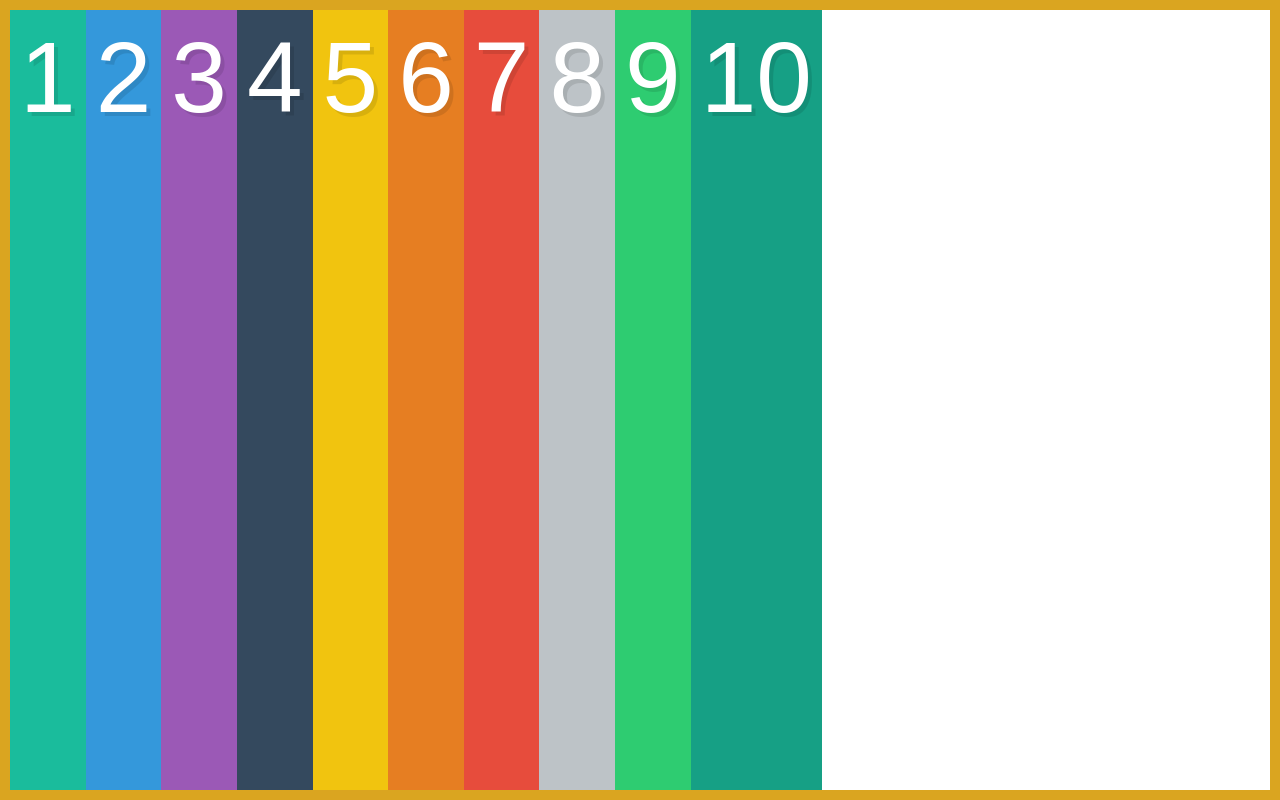
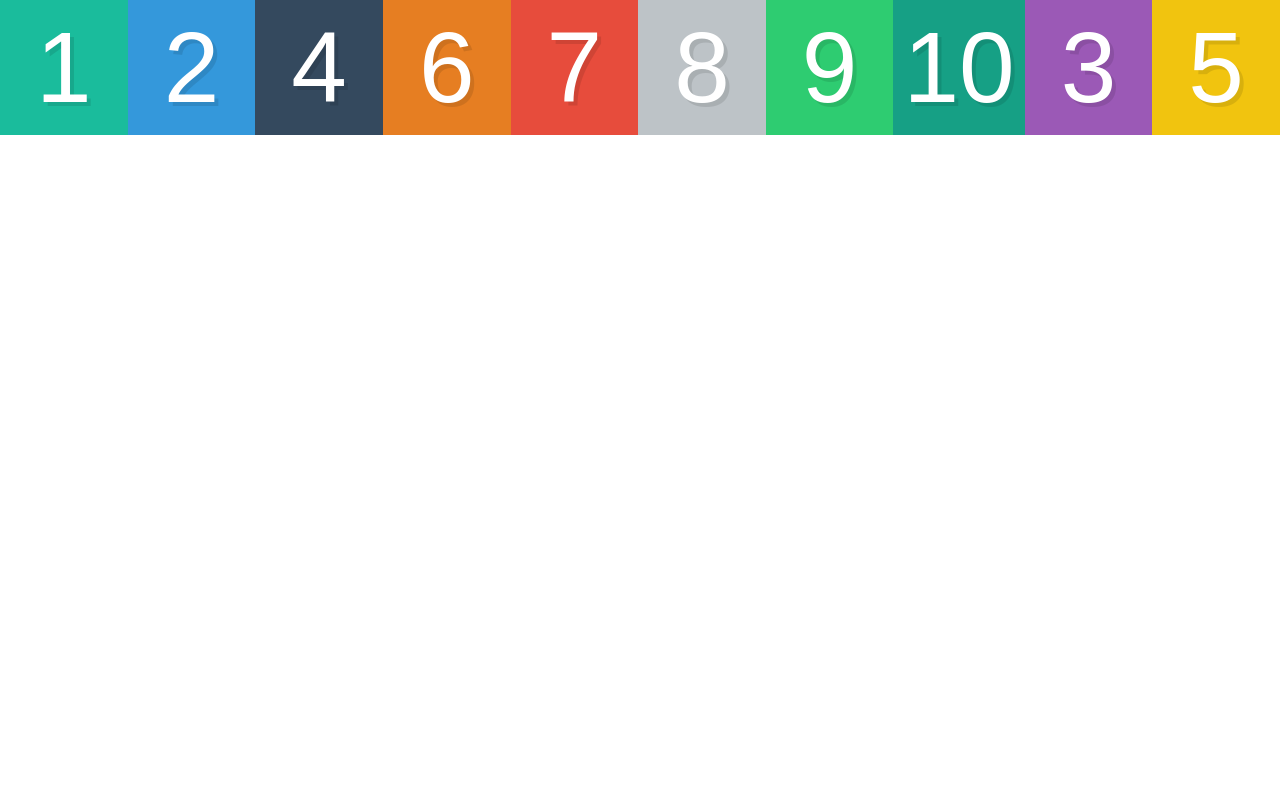
Before and after one commit to chandlera/flexbox, a website: page public/index.html in a window 1280 px wide. Drawn offline with Linux system fonts and the light colour scheme.

Commit message:
Video 5: flex order property

```diff
--- a/public/style.css
+++ b/public/style.css
@@ -211,8 +211,18 @@ legend,button::-moz-focus-inner,input::-moz-focus-inner {
 
 /* We start writing out flexbox here. The above is just page setup */
 .container {
-    display:flex;
-    border:10px solid #daa520;
-    min-height:100vh;
-    flex-direction: row;
+  display: flex;
 }
+
+.box {
+  flex: 1;
+  order: 1;
+}
+
+.box3 {
+  order: 2;
+}
+
+.box5 {
+  order: 2;
+}
```
